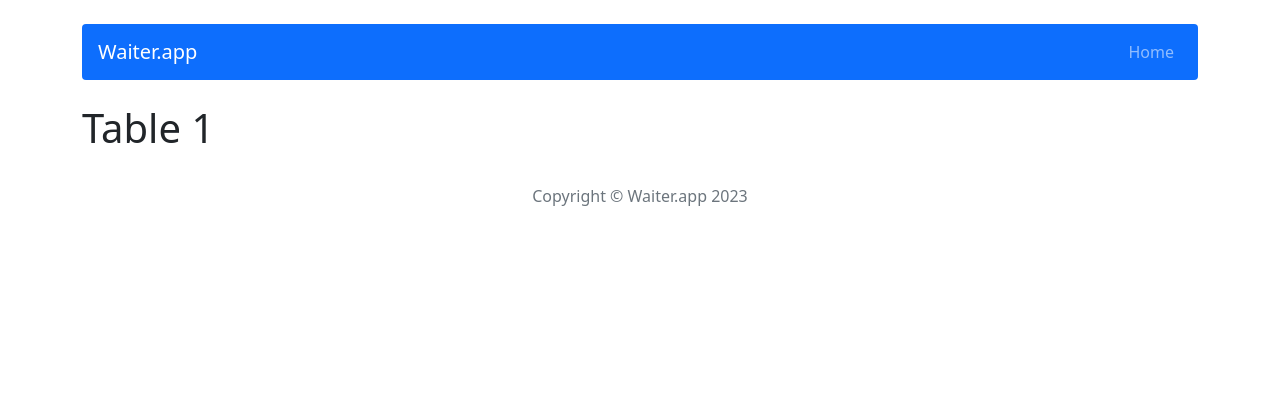
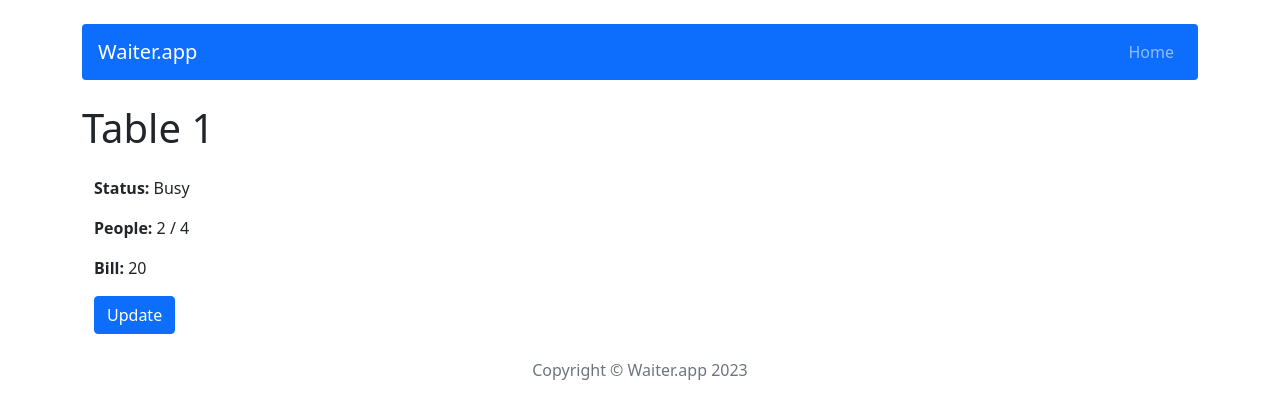
Before and after one commit to Cinamon88/Waiter.App, a React (Create React App) app: page /table/1 in a window 1280 px wide. Shown: the top 418 px of the page. Built offline with nearby package versions, Linux system fonts and the light colour scheme.

Commit message:
fix selector

```diff
--- a/src/components/pages/Tables/SingleTable.js
+++ b/src/components/pages/Tables/SingleTable.js
@@ -1,14 +1,34 @@
 import { useSelector } from "react-redux";
 import { getTableById } from "../../../redux/tablesRedux";
-import { useParams } from "react-router-dom";
+import { useParams, Link } from "react-router-dom";
+import { Row, Col, Container, Button } from "react-bootstrap";
 
 const SingleTable = () => {
     const { id } = useParams();
-    const tableData = useSelector((state) => getTableById(state, id));
-
+    const tableId = useSelector((state) => getTableById(state, id));
 
     return (
-        <h1>Table  {tableData.id}</h1>
+        <>
+            <h1>Table  {tableId.id}</h1>
+            <Container>
+                <Row className="justify-content-center mt-4">
+                    <Col >
+                        <p>
+                            <b>Status: </b> {tableId.status}
+                        </p>
+                        <p>
+                            <b>People:</b> {tableId.peopleAmount} / {tableId.maxPeopleAmount}
+                        </p>
+                        <p>
+                            <b>Bill:</b> {tableId.bill}
+                        </p>
+                        <Link to={"/"}>
+                            <Button variant="primary">Update</Button>
+                        </Link>
+                    </Col>
+                </Row>
+            </Container>
+        </>
     );
 };
 
```
